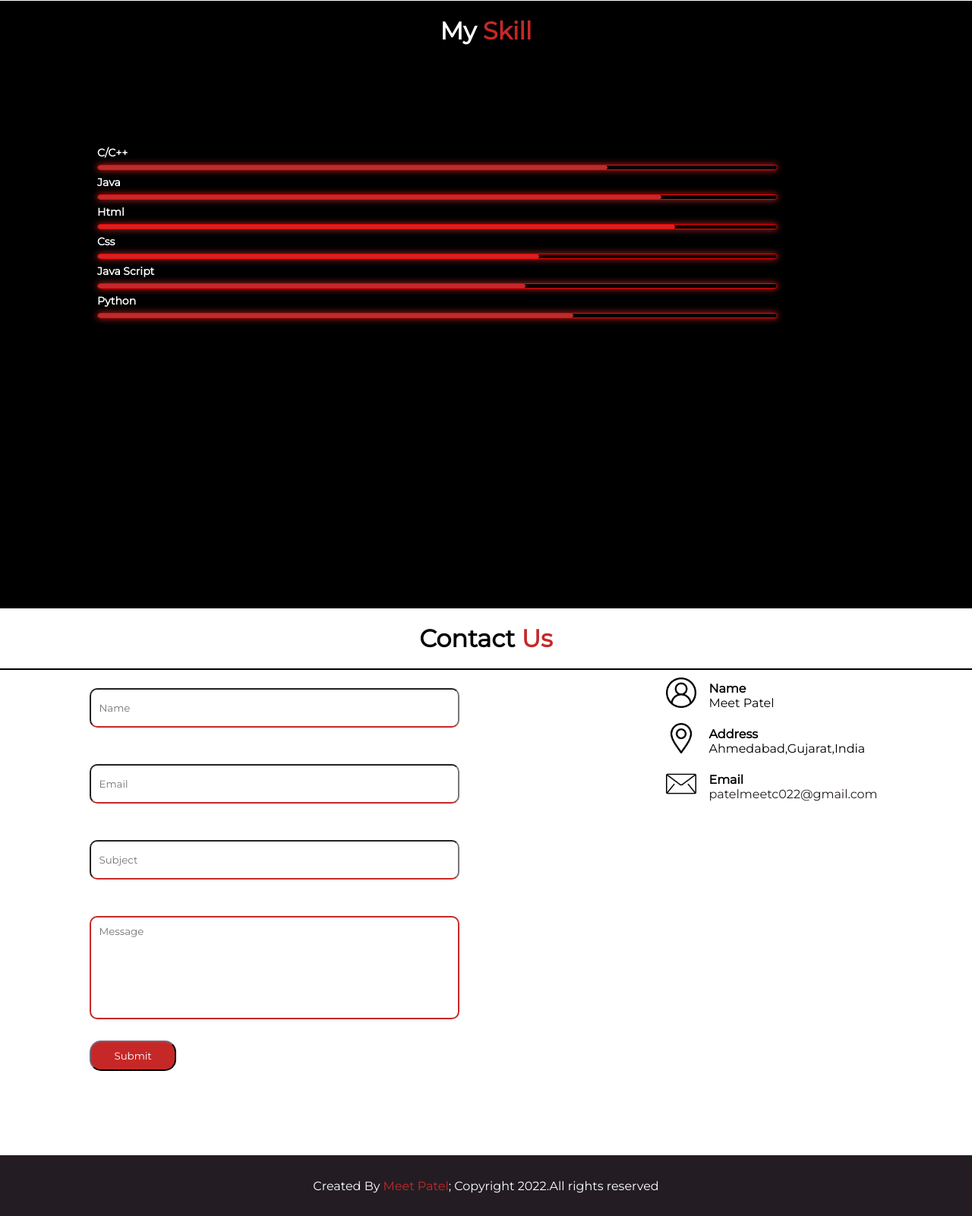
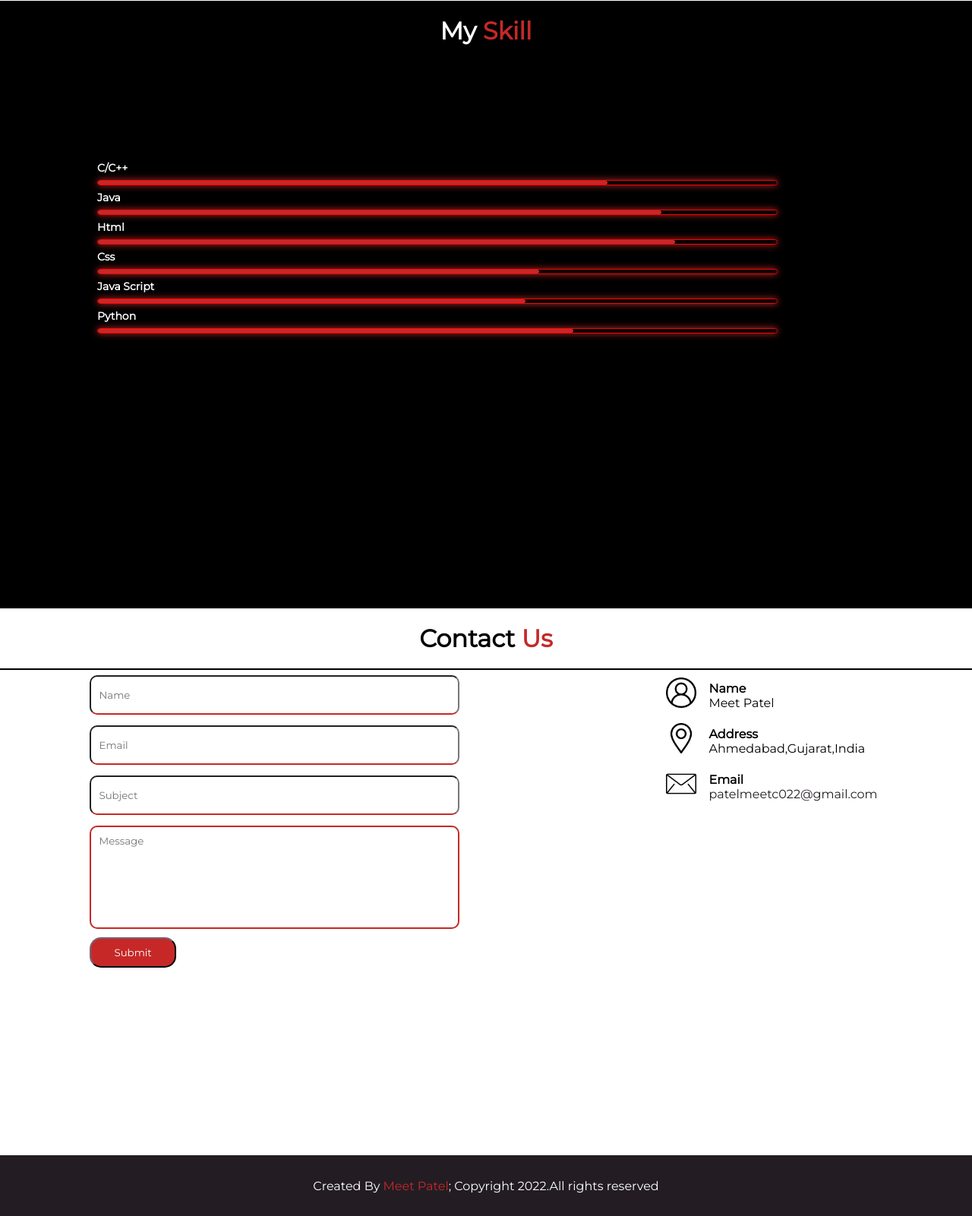
Before and after one commit to meetpatel2512/meet, a PHP site: page /index.html in a window 1280 px wide. Shown: the part 1599-3200 px from the top of the page at 76% size. Run offline with PHP 8.4, Linux system fonts and the light colour scheme; some web fonts are replaced.

Commit message:
Update style.css

```diff
--- a/style.css
+++ b/style.css
@@ -1,10 +1,11 @@
 @import url('https://fonts.googleapis.com/css2?family=Montserrat:wght@400&family=Roboto:wght@100&display=swap');
+
 * {
     margin: 0px;
     padding: 0px;
     box-sizing: border-box;
     scroll-behavior: smooth;
-    font-family:'Montserrat','Roboto', sans-serif,Arial, Helvetica;
+    font-family: 'Montserrat', 'Roboto', sans-serif, Arial, Helvetica;
 }
 
 
@@ -123,7 +124,7 @@ button {
     align-content: center;
     justify-content: center;
     flex-direction: column;
-    margin: 0px 40px 0px 0px;
+    margin: 0px 40px 0px 20px;
 }
 
 .hamburger {
@@ -178,6 +179,7 @@ button {
     flex-direction: column;
     height: 55vh;
     width: 90vw;
+    margin: 20px 0px;
 }
 
 .progressbar {
@@ -261,19 +263,19 @@ input {
     border-radius: 10px;
     padding: 10px;
     border-bottom: 2px solid #C62828;
-    margin: 3vh 0px;
-    color:#231d23;
+    margin: 7px 0px;
+    color: #231d23;
 }
 
 textarea {
     border-radius: 10px;
     padding: 10px;
     border: 2px solid #C62828;
-    margin: 3vh 0px;
+    margin: 7px 0px;
     resize: none;
     height: 17vh;
     width: 38vw;
-    color:#231d23;
+    color: #231d23;
 }
 
 .sbtn {
```
